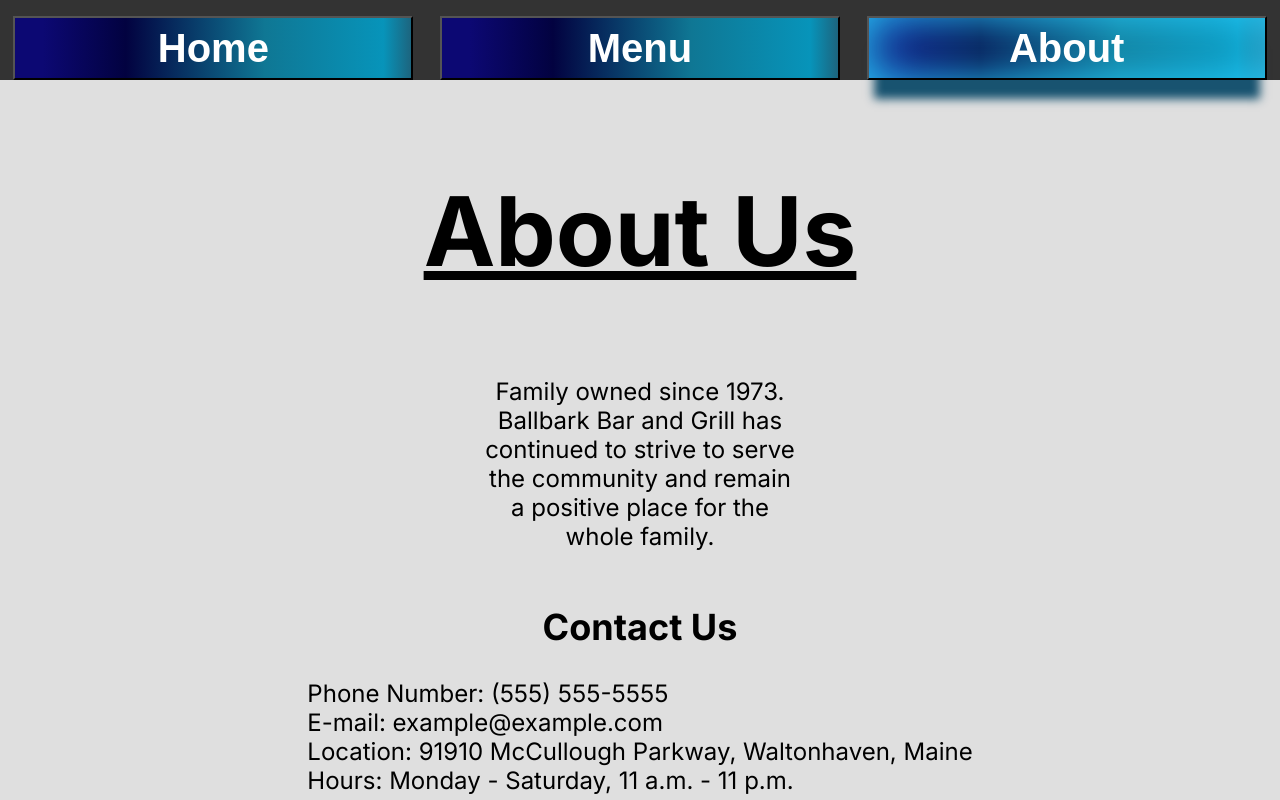
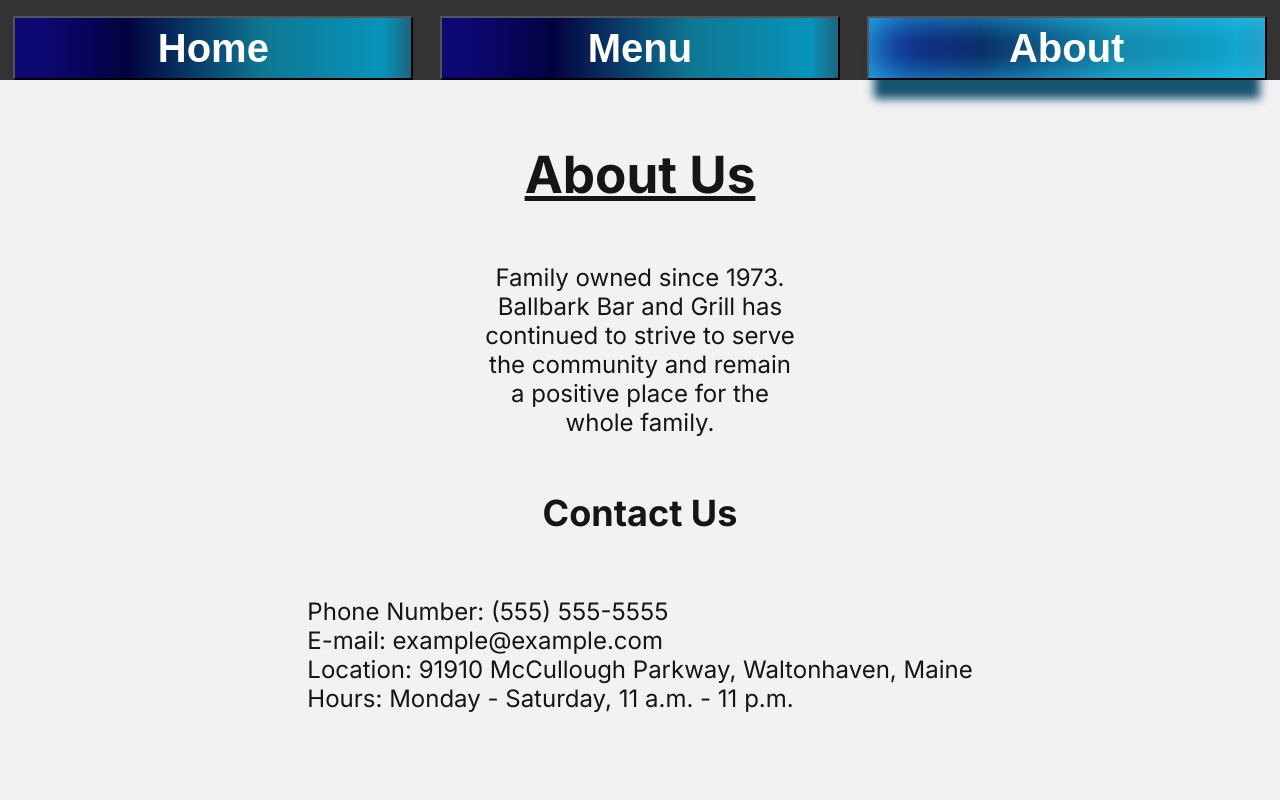
Before and after one commit to Bobsled6/odin-restaurant-page, a website built with webpack: page src/template.html in a window 1280 px wide. Both pictures are taken after a click on the button "About". Built offline with nearby package versions, Linux system fonts and the light colour scheme.

Commit message:
slightly changed font color

```diff
--- a/src/about.js
+++ b/src/about.js
@@ -25,6 +25,7 @@ export function aboutDiv() {
     aboutButton.style.boxShadow = "inset 0px 0px 50px 0px #29CFFF, 0px 26px 9px -7px #185370";
 
     aboutHeader.innerHTML = "About Us";
+    aboutHeader.id = "aboutHeader";
     contactHeader.innerHTML = "Contact Us";
     aboutDesc.innerHTML = "Family owned since 1973. Ballbark Bar and Grill has continued to strive to serve the community and remain a positive place for the whole family."
     aboutDesc.id = "aboutDesc";
--- a/src/styles.css
+++ b/src/styles.css
@@ -4,7 +4,8 @@ body {
     display: flex;
     flex-direction: column;
     margin: 0;
-    background-color: rgb(223,223,223);
+    background-color: #f2f2f2;
+    color: #141517;
 }
 
 .playball-regular {
@@ -232,3 +233,11 @@ ul {
     margin-right: 20rem;
     text-align: center;
 }
+
+#contactDiv {
+    margin-top: 2rem;
+}
+
+#aboutHeader {
+    font-size: 3.2rem;
+}
```
